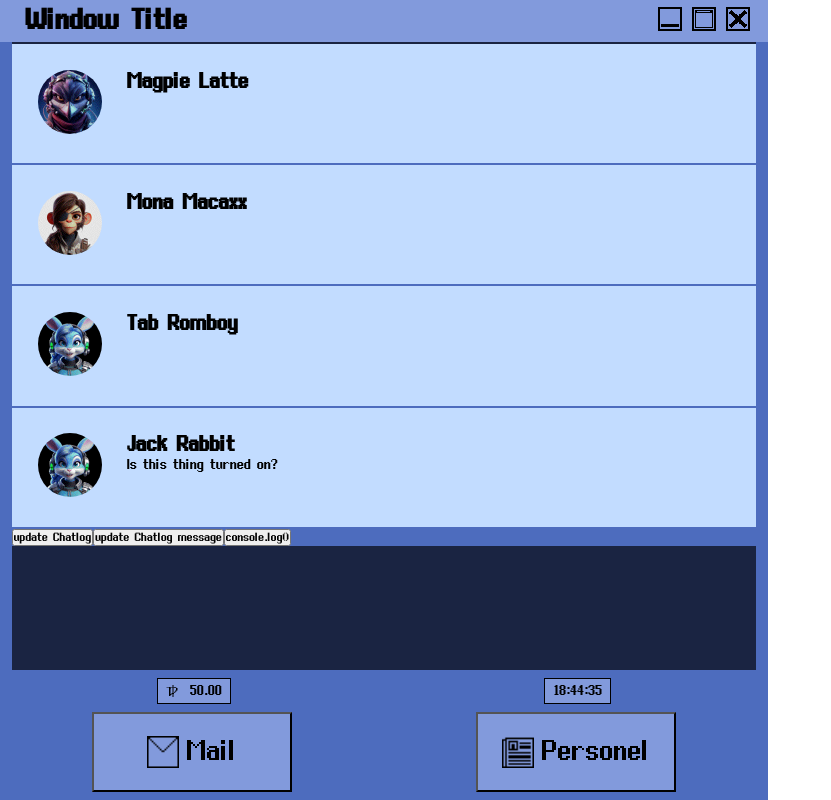
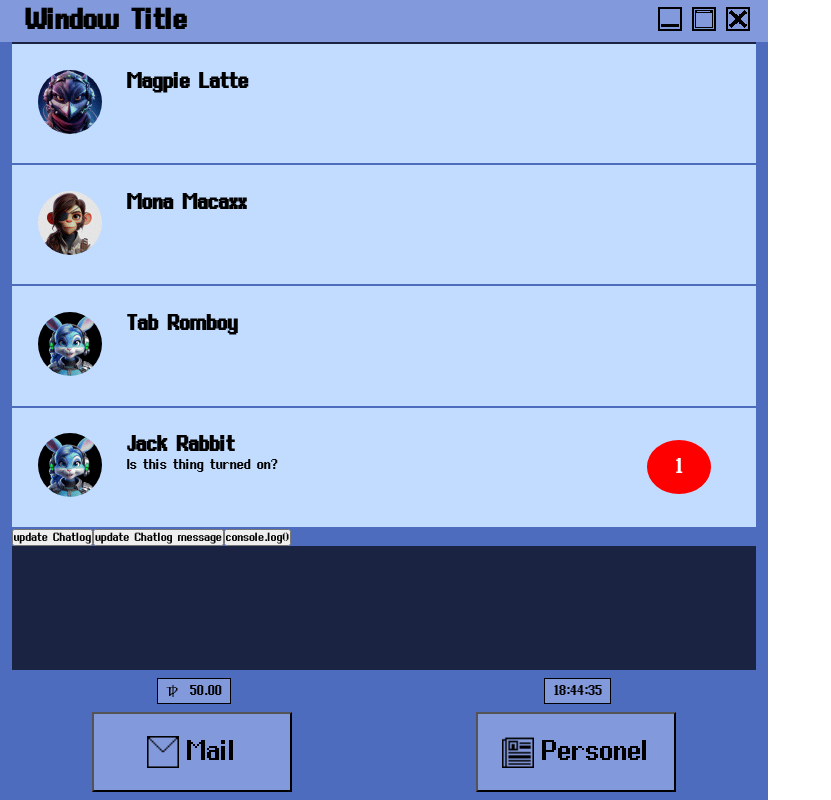
Before and after one commit to DanSowaru/stray-dogs-v5, a Vue app: page /chat in a window 1280 px wide. Both pictures are taken after a click on the button "update Chatlog". Shown: the whole page, without its empty margins (0-831 px from the left). Built offline with nearby package versions, Linux system fonts and the light colour scheme.

Commit message:
Unread Messages Counter counting up and stable

```diff
--- a/src/assets/gamefiles/Dog.js
+++ b/src/assets/gamefiles/Dog.js
@@ -24,7 +24,7 @@ export class Dog {
 
   dogMessages = []
   dogLastMessage = ''
-  unreadMessages = 0
+  dogUnreadMessages = 0
 
   constructor (dogName, dogPortrait, dogPersonalityGood, dogPersonalityEvil, dogPersonalitySmart, dogPersonalityDumb, dogSkillPiloting, dogSkillPistols, dogSkillRifles, dogSkillStrategy, dogSkillCharisma, dogSkillLeadership) {
     this.dogName = dogName
@@ -46,7 +46,7 @@ export class Dog {
     const dogName = this.dogName
     this.dogMessages.push({ dogName, message, currentTime })
     this.dogLastMessage = message
-    this.unreadMessages++
+    this.dogUnreadMessages++
   }
 
   newPlayerReply (message) {
--- a/src/components/ChatblockComponent.vue
+++ b/src/components/ChatblockComponent.vue
@@ -1,6 +1,6 @@
 <template>
   <div class="dog-chat-block">
-    <!-- TODO: Add OnClick to the .dog-chat-block that opens the chatbox details and resets the UnreadMessages counter -->
+    <!-- TODO: Add OnClick to the .dog-chat-block that opens the chatbox details and resets the dogUnreadMessages counter -->
     <div class="chat-block-portrait">
       <!-- TODO: Implement default image fallback (hard) -->
       <img :src="dogPortrait" alt="Dog Portrait"/>
@@ -14,11 +14,12 @@
       </p>
     </div>
     <div class="unread-messages-counter-container">
-      <p v-if="unreadMessages > 0" class="unread-messages-counter">
-        {{ chatPreviewProp.unreadMessages }}
+      <p
+      v-show="chatPreviewProp.dogUnreadMessages > 0"
+      class="unread-messages-counter">
+        {{ chatPreviewProp.dogUnreadMessages }}
       </p>
     </div>
-    <!-- TODO: Implement Unread Messages signal in this component -->
   </div>
 </template>
 
@@ -28,7 +29,8 @@ export default {
 
   data () {
     return {
-      placeholderPortrait: require('@/assets/images/portraits/unknown.png'),
+      // TODO: Implement default fallback portrait
+      // placeholderPortrait: require('@/assets/images/portraits/unknown.png'),
       dogPortrait: require('@/assets/images/portraits/' + this.chatPreviewProp.dogPortrait + '.png')
     }
   },
@@ -46,6 +48,10 @@ export default {
         return this.chatPreviewProp.dogLastMessage
       }
     }
+  },
+
+  updated () {
+    console.log('updated', this.chatPreviewProp.dogUnreadMessages)
   }
 }
 
--- a/src/views/ChatView.vue
+++ b/src/views/ChatView.vue
@@ -3,14 +3,11 @@
   <section id="chatlog-list-container">
 
     <ChatblockComponent
-    v-for="chatPreviewUnit in chatlog"
-    :key="chatPreviewUnit.dogId"
-    :chatPreviewProp="chatPreviewUnit"
-    @click="Open"
+      v-for="chatPreviewUnit in chatlog"
+      :key="chatPreviewUnit.dogId"
+      :chatPreviewProp="chatPreviewUnit"
+      @click="openChatComponent"
     />
-    <!--
-      TODO: Create a OpenedChatComponent or OpenedChat View
-      TODO: Implement the Open method to change view to a individual chatbox -->
 
     <button @click="testUpdate">update Chatlog</button>
     <button @click="testUpdate2">update Chatlog message</button>
@@ -74,7 +71,8 @@ export default {
     updateChatlog (dogObject) {
       if (!this.isExistingDog(dogObject.dogName)) {
         let newId = this.generateNewId()
-        this.chatlog.push({ dogId: newId, dogName: dogObject.dogName, dogPortrait: dogObject.dogPortrait, dogLastMessage: dogObject.dogLastMessage })
+        dogObject.dogId = newId
+        this.chatlog.push(dogObject)
       } else {
         this.chatlog.forEach(chatbox => {
           if (chatbox.dogName === dogObject.dogName) {
@@ -84,17 +82,25 @@ export default {
       }
     },
 
+    openChatComponent () {
+    // TODO: Create a OpenedChatComponent or OpenedChat View
+    // TODO: Implement the Open method to change view to a individual chatbox
+    },
+
     // ///////////////////////////////////////////////////
     // /////////////////                         /////////
     // /////////////////        TEST AREA        /////////
     // /////////////////                         /////////
     // ///////////////////////////////////////////////////
+
     testUpdate () {
       this.jackRabbit.newMessage('Is this thing turned on?')
 
       this.updateChatlog(this.jackRabbit)
 
       console.log(this.chatlog)
+      console.log(this.jackRabbit.dogMessages)
+      console.log(this.jackRabbit.dogUnreadMessages)
     },
 
     testUpdate2 () {
```
